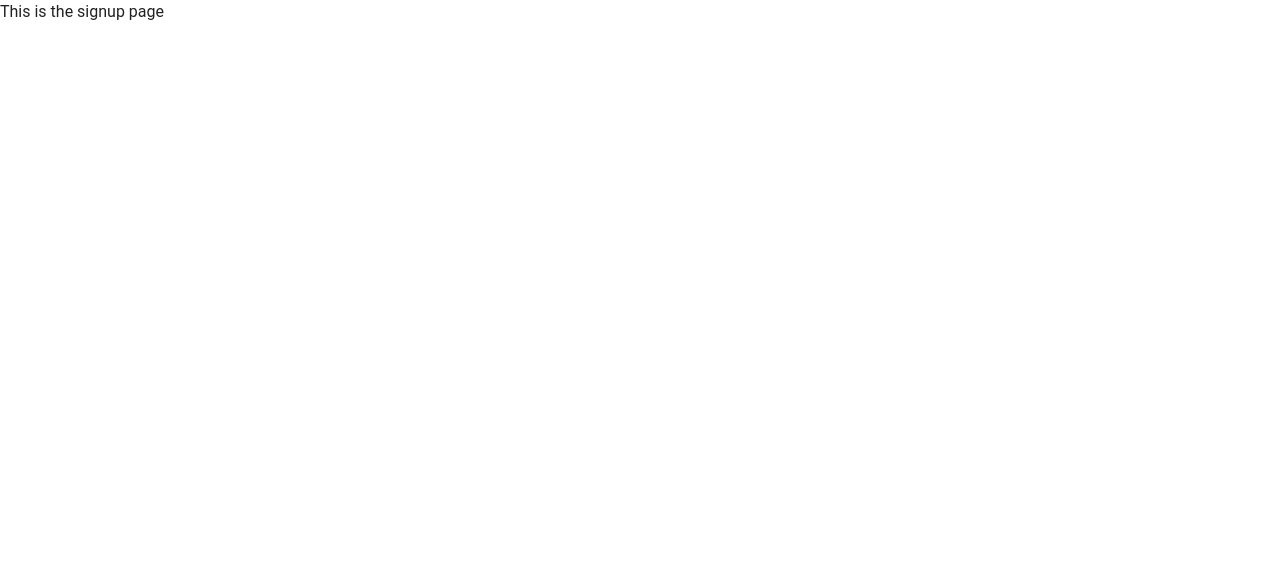
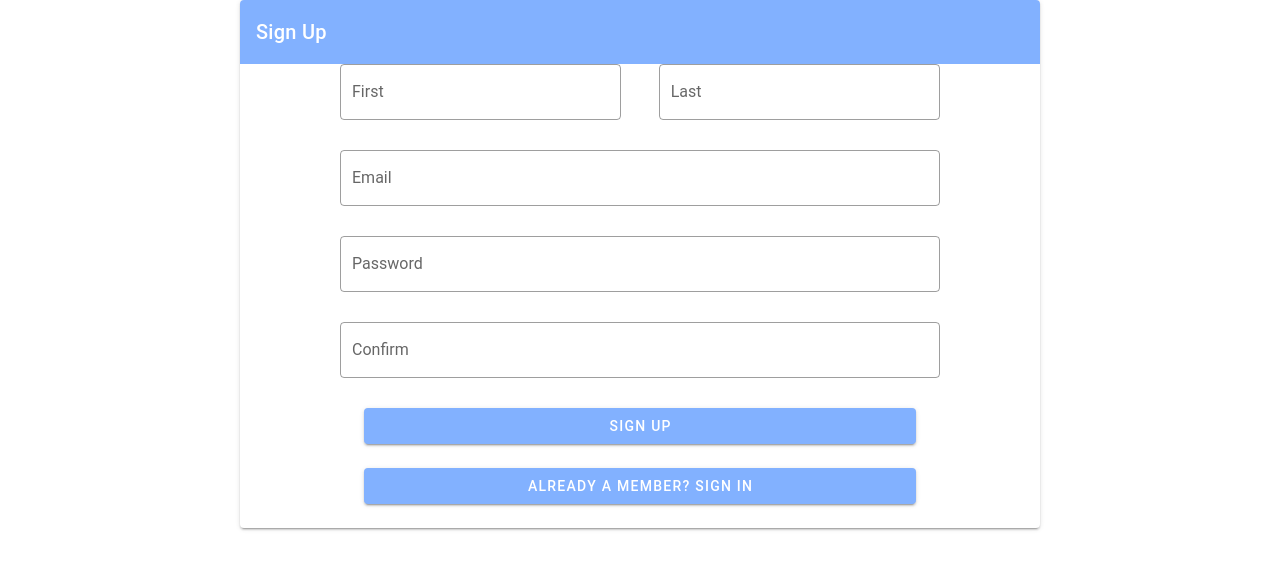
Before and after one commit to velvetarchangel/Library_Full_Stack_App, a Vue app in the folder client-vue/: page /signup in a window 1280 px wide. Shown: the top 570 px of the page. Built offline with nearby package versions, Linux system fonts and the light colour scheme.

Commit message:
Adding signup feature and fixing up error messaging on signin

```diff
--- a/client-vue/src/services/apiServices.js
+++ b/client-vue/src/services/apiServices.js
@@ -8,9 +8,24 @@ export async function testAPI() {
   return await test;
 }
 
-/**Get user wrapper function used to interphase with login  */
-export async function getUserByEmailAndPassword(user) {
-  const response = await axios.post(`${API_URL}/getUser`, user);
+/**
+ *
+ * @param {*} user object with information to add user to the database
+ * @returns response with the user object once its added to the database
+ * or error message if the email is already in the database
+ */
+export async function createUser(user) {
+  const response = await axios.post(`${API_URL}/addUser`, user);
   console.log(response);
   return response;
 }
+
+/**
+ *
+ * @param {*} user object email and password from the front end
+ * @returns user object retreived from the database
+ */
+export async function getUserByEmailAndPassword(user) {
+  const response = await axios.post(`${API_URL}/getUser`, user);
+  return response;
+}
--- a/client-vue/src/views/Login.vue
+++ b/client-vue/src/views/Login.vue
@@ -25,9 +25,10 @@
           :append-icon="show1 ? 'mdi-eye' : 'mdi-eye-off'"
           :rules="[passwordRules.required, passwordRules.min]"
           :type="show1 ? 'text' : 'password'"
+          :error-messages="errormessage"
           name="input-10-1"
           label="Type your password here"
-          hint="At least 8 characters"
+          hint="At least 3 characters"
           counter
           @click:append="show1 = !show1"
         ></v-text-field>
@@ -50,6 +51,7 @@ export default {
     apiRes: null,
     valid: true,
     password: "",
+    errormessage: "",
     show1: false,
     email: "",
     emailRules: [
@@ -80,9 +82,14 @@ export default {
     async login() {
       let user = { email: this.email, password: this.password };
       await getUserByEmailAndPassword(user).then((response) => {
-        user = response.data.user; //update the user information
-        console.log(user);
-        this.$router.push(`profile/${user.card_no}`);
+        if (response.data.status == 200) {
+          user = response.data.user; //update the user information
+          console.log(user);
+          this.$router.push(`profile/${user.card_no}`);
+        } else {
+          this.errormessage = response.data.message;
+          this.resetValidation();
+        }
       });
     },
 
--- a/client-vue/src/views/Signup.vue
+++ b/client-vue/src/views/Signup.vue
@@ -1,10 +1,154 @@
 <template>
-  <div>This is the signup page</div>
+  <v-container
+    fluid
+    style="
+      margin: 0 auto 0 auto;
+      padding: 0px;
+      max-width: 800px;
+      width: 90% !important;
+    "
+  >
+    <v-card>
+      <v-card-title align-middle class="center accent white--text">
+        Sign Up
+      </v-card-title>
+      <form>
+        <v-container fluid style="margin: 0 auto 0 auto; width: 90%">
+          <v-row justify="center">
+            <v-col cols="12" sm="10">
+              <v-row>
+                <v-text-field
+                  v-model="first_name"
+                  placeholder="First"
+                  label="First"
+                  outlined
+                  required
+                  color="accent"
+                ></v-text-field>
+                <v-spacer></v-spacer>
+                <v-text-field
+                  v-model="last_name"
+                  placeholder="Last"
+                  label="Last"
+                  outlined
+                  required
+                  color="accent"
+                ></v-text-field>
+              </v-row>
+              <v-row>
+                <v-text-field
+                  v-model="email"
+                  placeholder="first.last@email.com"
+                  :rules="emailrules"
+                  label="Email"
+                  outlined
+                  required
+                  color="accent"
+                  :error-messages="errormessage"
+                ></v-text-field>
+              </v-row>
+              <v-row>
+                <v-text-field
+                  v-model="password"
+                  placeholder="******"
+                  :rules="passwordrules"
+                  label="Password"
+                  outlined
+                  required
+                  color="accent"
+                  :append-icon="passwordVisible ? 'mdi-eye' : 'mdi-eye-off'"
+                  :type="passwordVisible ? 'text' : 'password'"
+                  name="input-10-2"
+                  hint="At least 8 characters"
+                  @click:append="passwordVisible = !passwordVisible"
+                ></v-text-field>
+              </v-row>
+              <v-row>
+                <v-text-field
+                  v-model="checkpassword"
+                  :rules="matches"
+                  placeholder="******"
+                  :append-icon="passwordVisible ? 'mdi-eye' : 'mdi-eye-off'"
+                  :type="passwordVisible ? 'text' : 'password'"
+                  name="input-10-2"
+                  label="Confirm"
+                  outlined
+                  required
+                  color="accent"
+                  @keydown.enter="signUp()"
+                ></v-text-field>
+              </v-row>
+              <v-col>
+                <v-btn
+                  color="accent"
+                  width="100%"
+                  margin-bottom="1em"
+                  :disabled="!isValid"
+                  @click="signUp()"
+                >
+                  Sign Up
+                </v-btn>
+              </v-col>
+              <v-col>
+                <v-btn width="100%" color="accent" @click="$router.push('/')">
+                  Already a member? Sign in
+                </v-btn>
+              </v-col>
+            </v-col>
+          </v-row>
+        </v-container>
+      </form>
+    </v-card>
+  </v-container>
 </template>
+
 <script>
+import { createUser } from "../services/apiServices";
 export default {
   name: "Signup",
-  data: () => ({}),
-  methods: {},
+  data() {
+    return {
+      first_name: "",
+      last_name: "",
+      email: "",
+      password: "",
+      checkpassword: "",
+      passwordVisible: false,
+      isValid: true,
+      errormessage: "",
+      emailrules: [
+        (v) =>
+          !v ||
+          /^\w+([.-]?\w+)*@\w+([.-]?\w+)*(\.\w{2,3})+$/.test(v) ||
+          "E-mail must be valid" ||
+          "E-mail is required",
+      ],
+      passwordrules: [
+        (v) => (v && v.length >= 3) || "Password must have 3+ characters",
+      ],
+      matches: [
+        () => this.password == this.checkpassword || "Passwords must match",
+      ],
+    };
+  },
+  methods: {
+    async signUp() {
+      let newUser = {
+        first_name: this.first_name,
+        last_name: this.last_name,
+        email: this.email,
+        user_password: this.password,
+      };
+
+      await createUser(newUser).then((response) => {
+        if (response.data.status == 200) {
+          newUser = response.data.user;
+          this.$router.push(`profile/${newUser.card_no}`);
+        } else {
+          this.errormessage = response.data.message;
+        }
+      });
+    },
+  },
 };
 </script>
```
Also changed, not shown: 1 other file (tests, documents, lock files or other folders).
